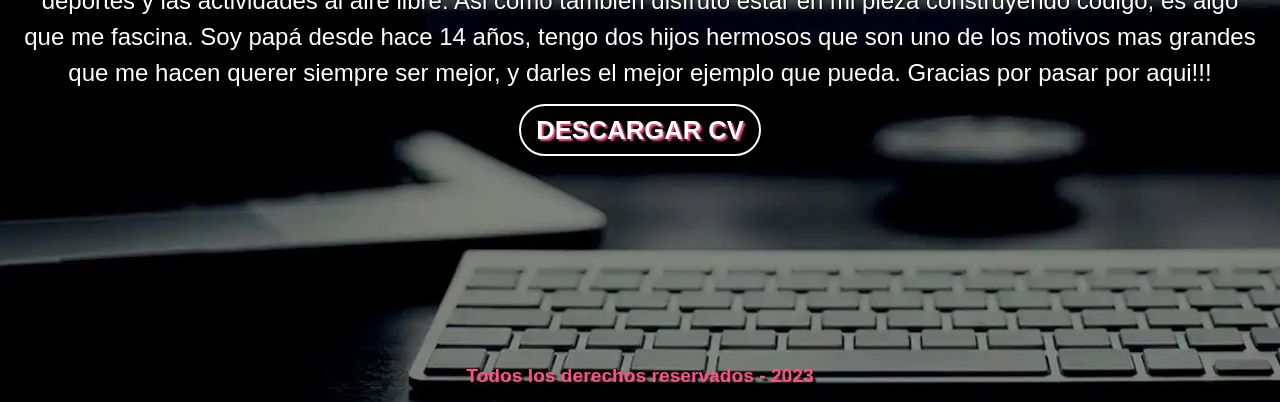
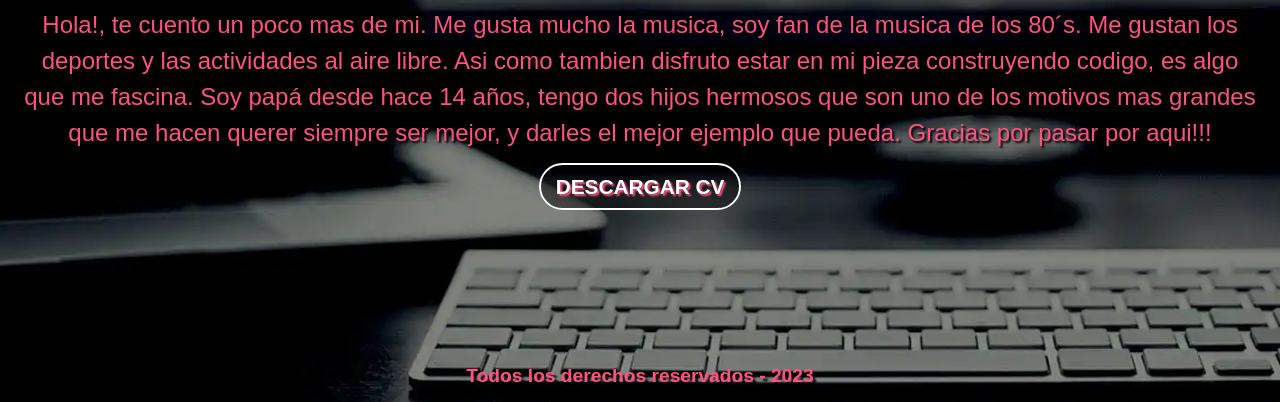
Before and after one commit to AlberRuis86/Portfolio-Grid, a website: page pages/sobremi.html in a window 1280 px wide. Shown: the part 522-924 px from the top of the page. Drawn offline with nearby package versions, Linux system fonts and the light colour scheme; a web font is replaced by a local one.

Commit message:
Ajustando detalles

```diff
--- a/pages/sobremi.html
+++ b/pages/sobremi.html
@@ -43,7 +43,7 @@
 
     <section id="sobremi">
         <div class="contenedor-foto">
-            <img src="../assets/img/alber-1.webp" alt="foto-perfil" width="450px" height="400px">
+            <img src="../assets/img/alber-1.jpg" alt="foto-perfil" width="450px" height="400px">
         </div>
         <div class="sobremi">
             <p id="titulo-seccion">SOBRE MI</p>
--- a/scss/abstracts/_mixins.scss
+++ b/scss/abstracts/_mixins.scss
@@ -330,8 +330,8 @@
     margin-bottom: 20px;
     padding-right: 20px;
     padding-left: 20px;
-    color: #fff;
-    text-shadow: 1px 1px 2px #000000;
+    color: $primary-color;
+    text-shadow: 2px 2px 2px #000000;
 }
 @mixin h3 {
     font-weight: bold;
@@ -345,12 +345,13 @@
 }
 @mixin span {
     color: $primary-color;
-    text-shadow: 1px 1px 2px #000000;
+    text-shadow: 3px 3px 3px #000000;
 }
 @mixin titulo {
+    margin-top: 20px;
     font-weight: bolder;
     color: $primary-color;
-    text-shadow: 1px 1px 2px #000000;
+    text-shadow: 2px 2px 2px #000000;
 }
 @mixin contenedorFoto {
     grid-area: contenedorFoto;
@@ -364,25 +365,25 @@
 @mixin img {
     height: 60%;
     width: 50%;
-    border-radius: 10%;
+    border-radius: 60px;
     border: 6px solid $secondary-color;
 }
 @mixin imgTablet {
     height: 80%;
     width: 30%;
-    border-radius: 10%;
+    border-radius: 60px;
     border: 6px solid $secondary-color;
 }
 @mixin imgDesktop {
-    height: 80%;
+    height: 90%;
     width: 20%;
-    border-radius: 10%;
+    border-radius: 60px;
     border: 6px solid $secondary-color;
 }
 @mixin display {
     display: grid;
     grid-template-columns: auto;
-    grid-template-rows: 35% 65%;
+    grid-template-rows: 40% 60%;
     grid-template-areas:
     "contenedorFoto"
     "sobremi";
@@ -421,7 +422,7 @@
     margin-top: 5px;
     margin-bottom: 5px;
     grid-area: titulo;
-    text-shadow: 3px 3px 4px #ffffff;
+    text-shadow: 3px 3px 4px #000000;
 }
 @mixin listaSkill($fontSizeSkill) {
     color: $primary-color;
@@ -429,7 +430,7 @@
     font-weight: bold;
     margin-top: 3px;
     margin-bottom: 3px;
-    text-shadow: 2px 2px 3px #ffffff;
+    text-shadow: 2px 2px 3px #000000;
 }
 @mixin porcentajeSkill($fontSizeSkill) {
     color: $primary-color;
@@ -437,7 +438,7 @@
     font-weight: bold;
     margin-top: 3px;
     margin-bottom: 3px;
-    text-shadow: 2px 2px 3px #ffffff;
+    text-shadow: 2px 2px 3px #000000;
 }
 @mixin skill {
     text-align: center;
--- a/scss/layout/_inicio.scss
+++ b/scss/layout/_inicio.scss
@@ -32,6 +32,26 @@
             padding-top: 20px;
             padding-bottom: 20px;
             text-shadow: 6px 6px 8px #000000;
+        }
+
+        .tracking-in-contract {
+            animation: tracking-in-contract 0.8s linear both;
+        }
+
+        @keyframes tracking-in-contract {
+            0% {
+                letter-spacing: .6em;
+                opacity: 0;
+            }
+
+            40% {
+                opacity: .6;
+            }
+
+            100% {
+                letter-spacing: normal;
+                opacity: 1;
+            }
         }
 
         h2 {
--- a/scss/layout/_sobremi.scss
+++ b/scss/layout/_sobremi.scss
@@ -320,11 +320,10 @@
                         font-size: 1.3rem;
                         @include botonDescargarA;
 
-                        .descargar {
-                            &:hover {
+                        .descargar:hover {
                                 @include botonDescargarHover;
-                            }
                         }
+
                     }
                 }
             }
@@ -381,14 +380,13 @@
                     margin-top: 5px;
 
                     a {
-                        font-size: 1.6rem;
+                        font-size: 1.3rem;
                         @include botonDescargarA;
 
-                        .descargar {
-                            &:hover {
+                        .descargar:hover {
                                 @include botonDescargarHover;
-                            }
                         }
+
                     }
                 }
             }
```
Also changed, not shown: index.html (+1 -1 lines), css/styles.css, 3 other files.
